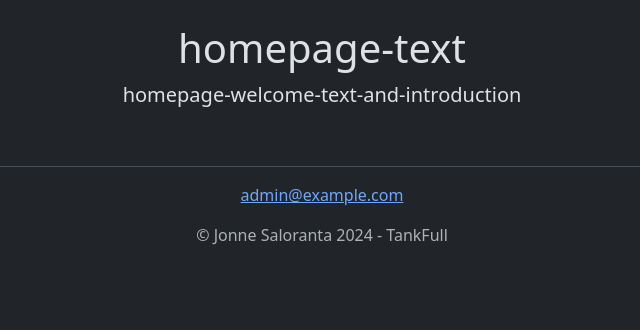
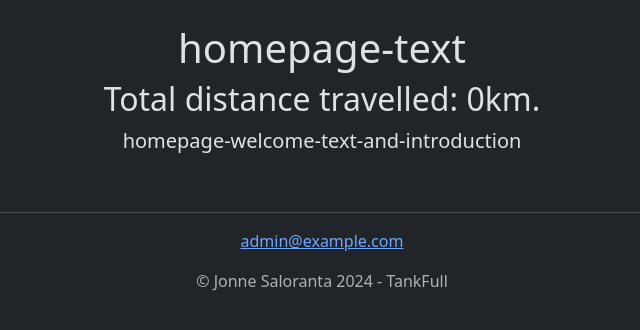
Before and after one commit to JonneSaloranta/TankFull, a Django app: page / in a window 1280 px wide. Shown: the part 79-409 px from the top of the page, without its empty margins (318-958 px from the left). Run offline with Django 4.2, Linux system fonts and the light colour scheme.

Commit message:
Add total distance travelled to homepage

```diff
--- a/refuel/templates/index.html
+++ b/refuel/templates/index.html
@@ -1,14 +1,15 @@
 {% extends 'base.html' %}
 
 {% load i18n %}
+{% load custom_filters %}
 
 {% block content %}
 <div class="container text-center">
     {%if user.is_authenticated%}
     <h1>{% trans 'welcome-text' %} {{request.user.name|capfirst}}</h1>
-
     {%endif%}
     <h1>{% trans "homepage-text" %}</h1>
+    <h2>Total distance travelled: {{0|total_distance_traveled}}km.</h2>
     <p class="lead">{% trans 'homepage-welcome-text-and-introduction' %}</p>
 </div>
 
```
